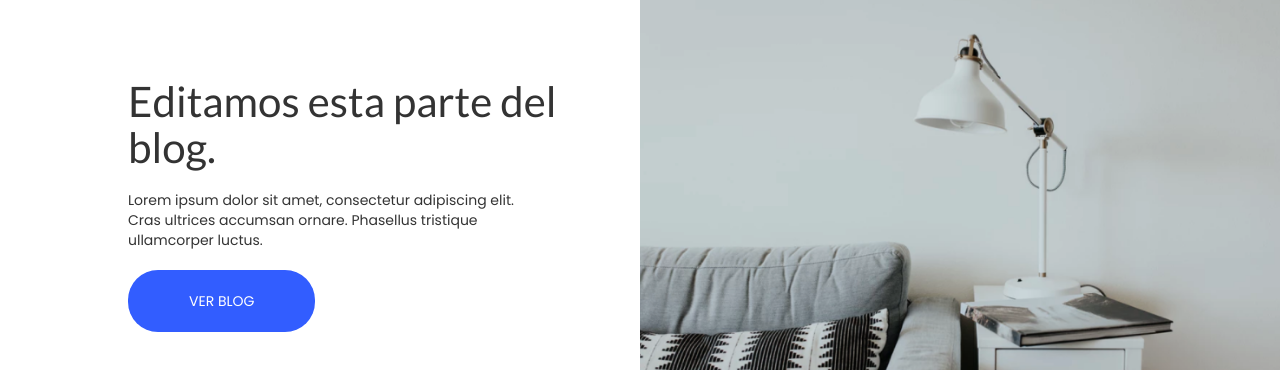
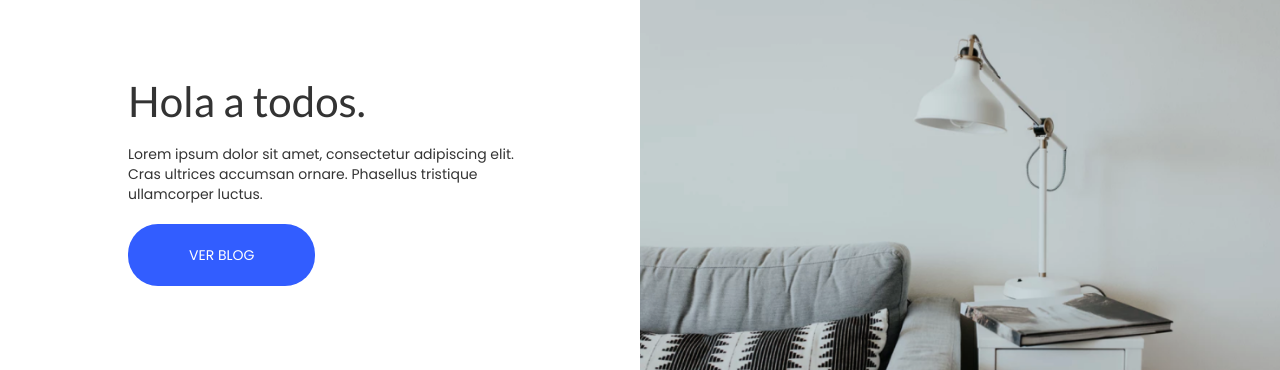
Before and after one commit to urbina2000/Landing-Adalid, a plain HTML site: page index.html in a window 1280 px wide. Shown: the part 774-1144 px from the top of the page. Drawn offline with nearby package versions, Linux system fonts and the light colour scheme; a script that the page names is missing.

Commit message:
cambio Hola a todos

```diff
--- a/index.html
+++ b/index.html
@@ -59,7 +59,7 @@
   <section class="container-fluid blog">
     <div class="row">
       <div class="blog__inner col-md-6">
-        <h3>Editamos esta parte del blog.</h3>
+        <h3>Hola a todos.</h3>
         <p>Lorem ipsum dolor sit amet, consectetur adipiscing elit. Cras ultrices accumsan ornare. Phasellus tristique ullamcorper luctus.</p>
         <a class="btn button_di-buffala" href="#">Ver blog</a>
       </div>
```
